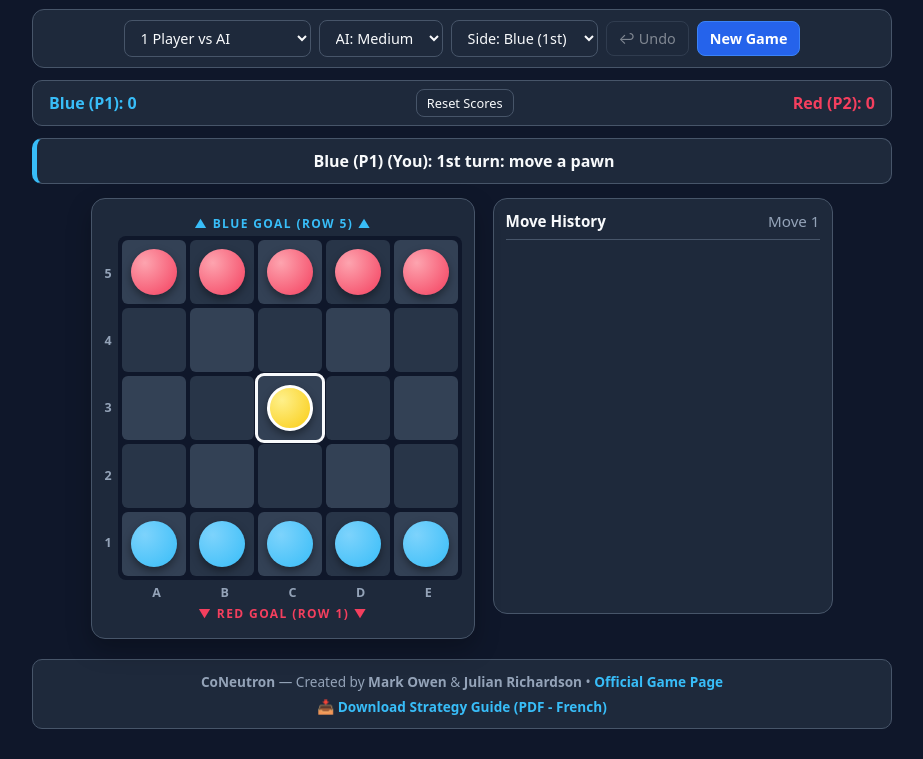
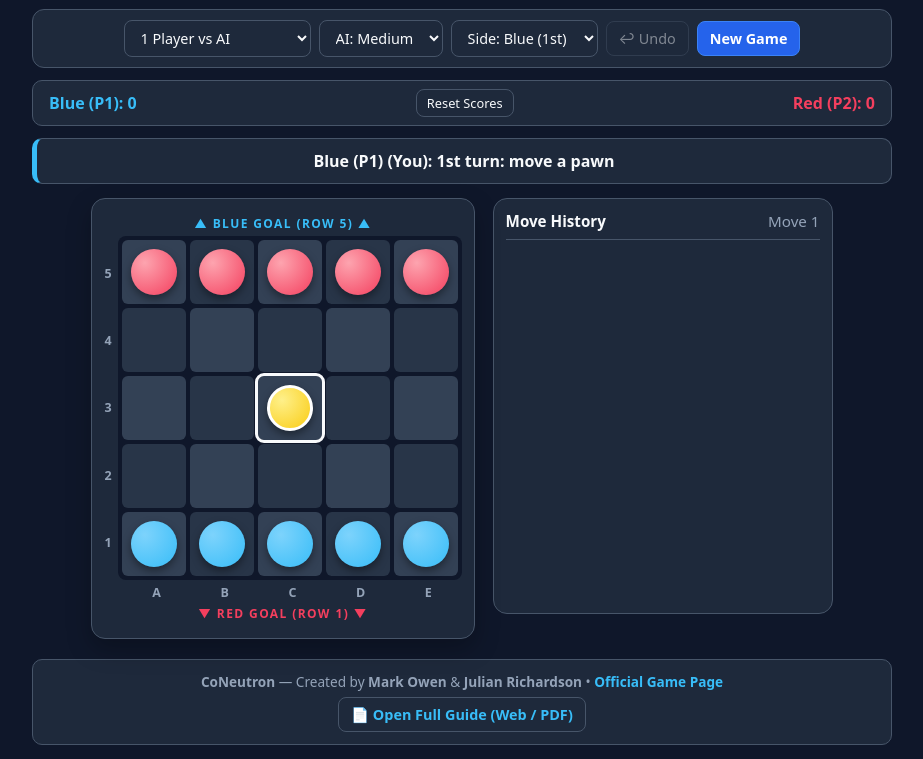
Before and after one commit to fdarnel/CoNeutron, a plain HTML site: page index_en.html in a window 1280 px wide. Shown: the part 98-857 px from the top of the page, without its empty margins (178-1101 px from the left). Drawn offline with Linux system fonts and the light colour scheme.

Commit message:
Add files via upload

```diff
--- a/index_en.html
+++ b/index_en.html
@@ -351,7 +351,7 @@
     <a href="https://www.solipsys.co.uk/new/CoNeutron.html" target="_blank" rel="noopener noreferrer">Official Game Page</a>
   </div>
   <div>
-    <a href="Guide_Strategique_CoNeutron.pdf" download>📥 Download Strategy Guide (PDF - French)</a>
+    <a href="guide_en.html" target="_blank" rel="noopener noreferrer" class="btn-link">📄 Open Full Guide (Web / PDF)</a>
   </div>
 </footer>
 
@@ -409,7 +409,7 @@
     <p><strong>Pre-move checklist:</strong> 1) Can my opponent win next turn? 2) Which pawn will I move right after the Neutron? 3) Does this open a diagonal toward their goal?</p>
 
     <div class="modal-actions">
-
+      <a href="guide_en.html" target="_blank" rel="noopener noreferrer" class="btn-link">📄 Open Full Guide (Web / PDF)</a>
       <button class="primary" onclick="closeModal('strategyModal')">Close</button>
     </div>
   </div>
```
Also changed, not shown: index.html (+1 -1 lines).
